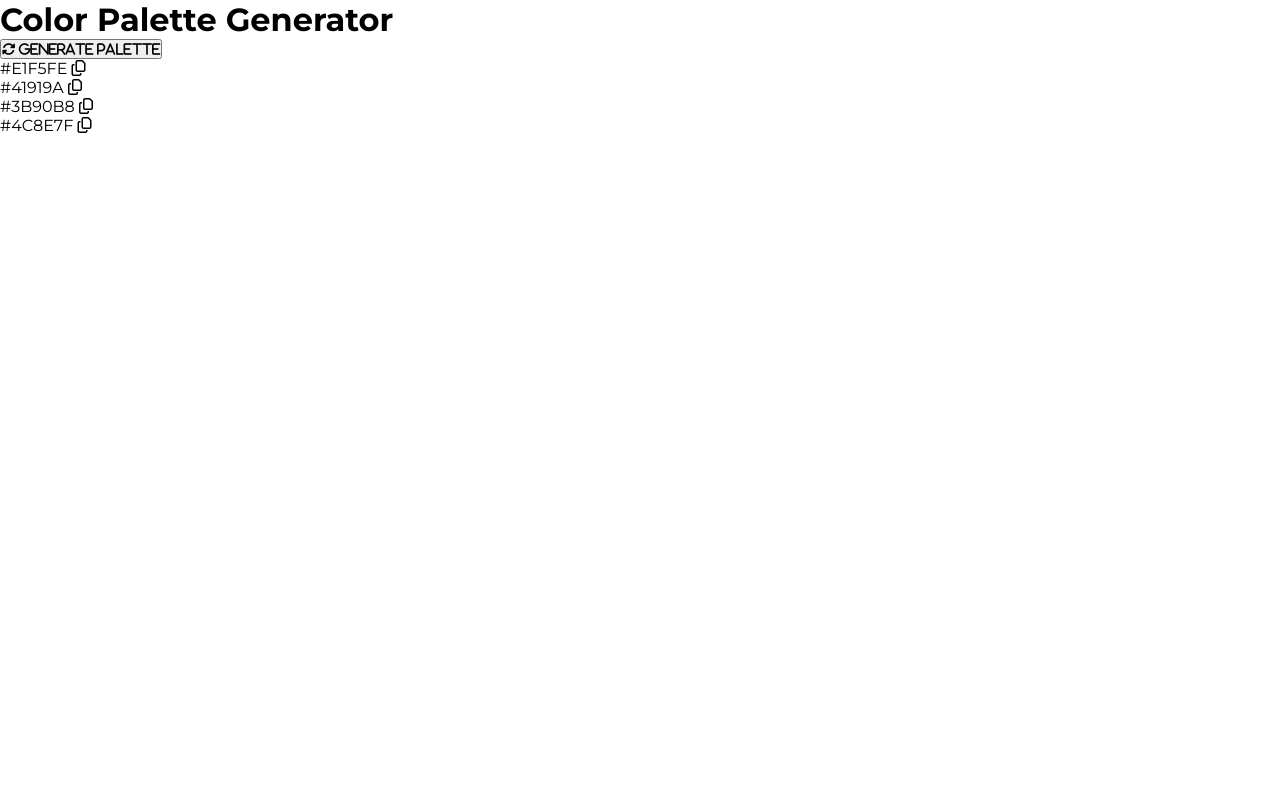
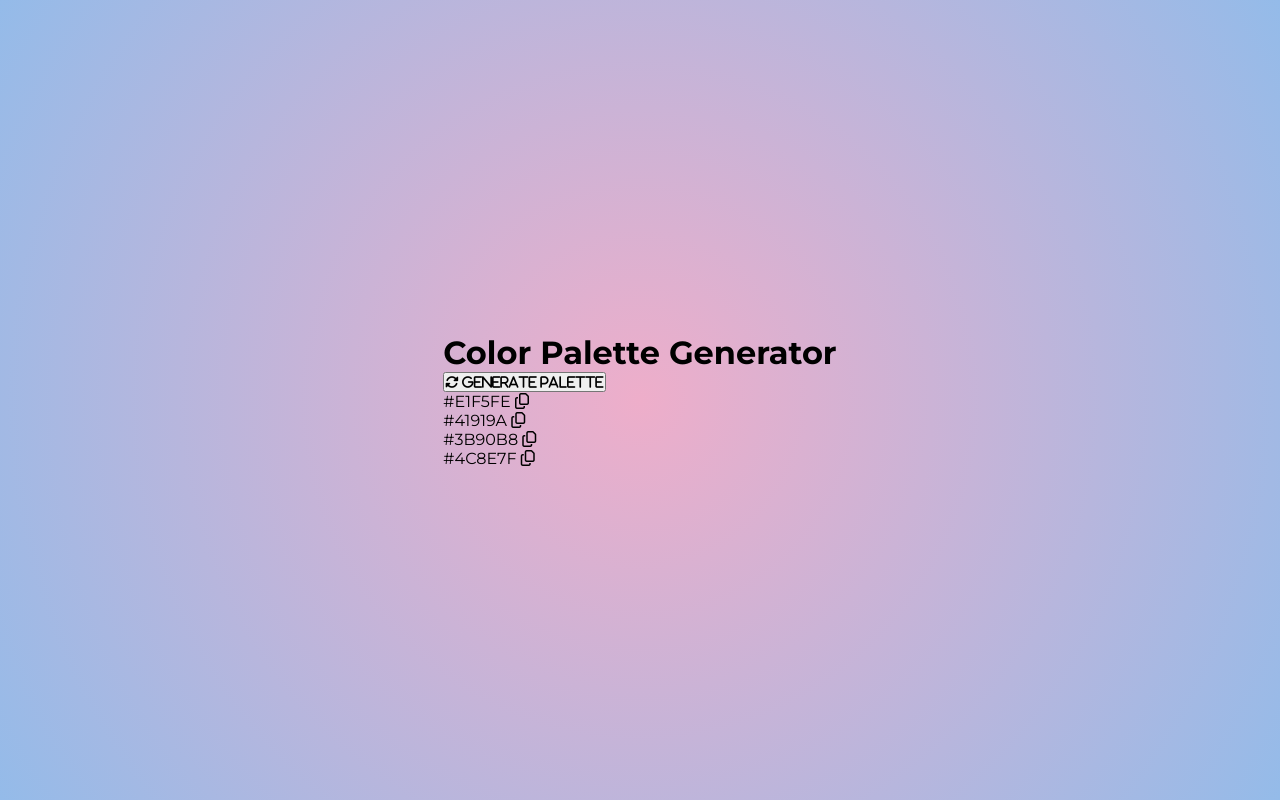
Before and after one commit to jazAlons/Color-Palette-Generator, a plain HTML site: page index.html in a window 1280 px wide. Drawn offline with Linux system fonts and the light colour scheme.

Commit message:
Style body with gradient background and center content

```diff
--- a/styles.css
+++ b/styles.css
@@ -8,3 +8,12 @@
    box-sizing: border-box;
    font-family: "Montserrat", sans-serif;
 }
+
+body{
+    background: radial-gradient(circle,rgba(238, 174, 202, 1) 0%, rgba(148, 187, 233, 1) 100%);
+    min-height: 100vh;
+    display: flex;
+    align-items: center;
+    justify-content: center;
+    padding: 20px;
+}
```
